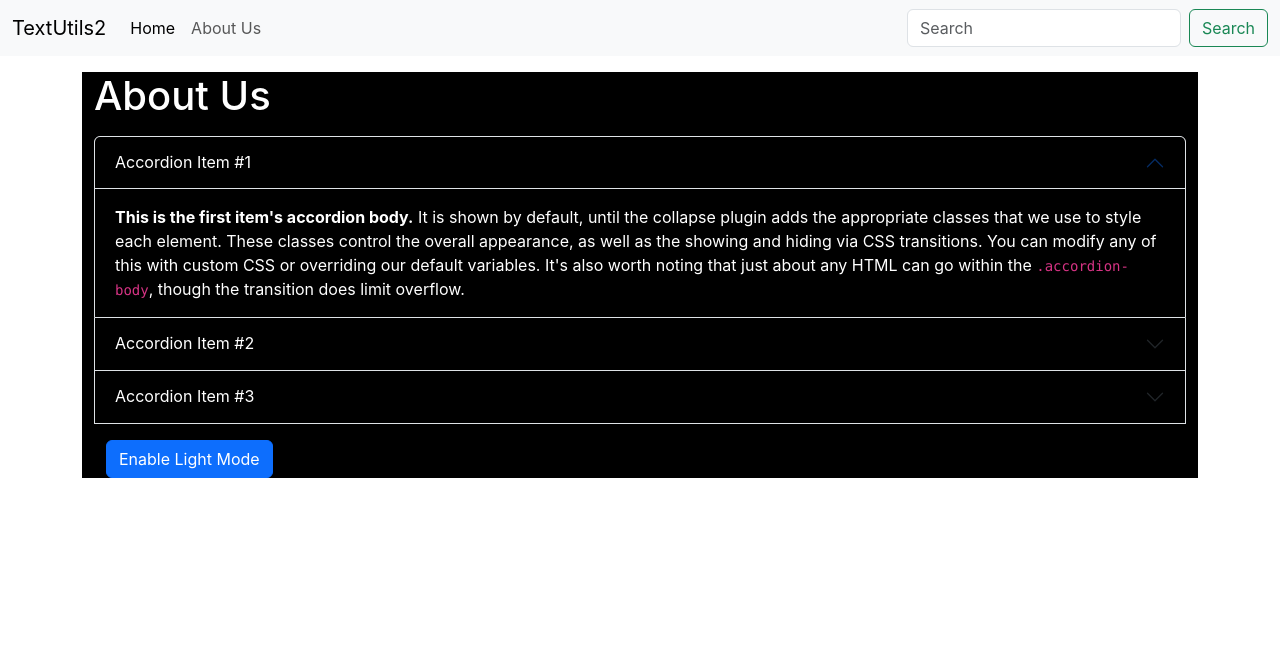
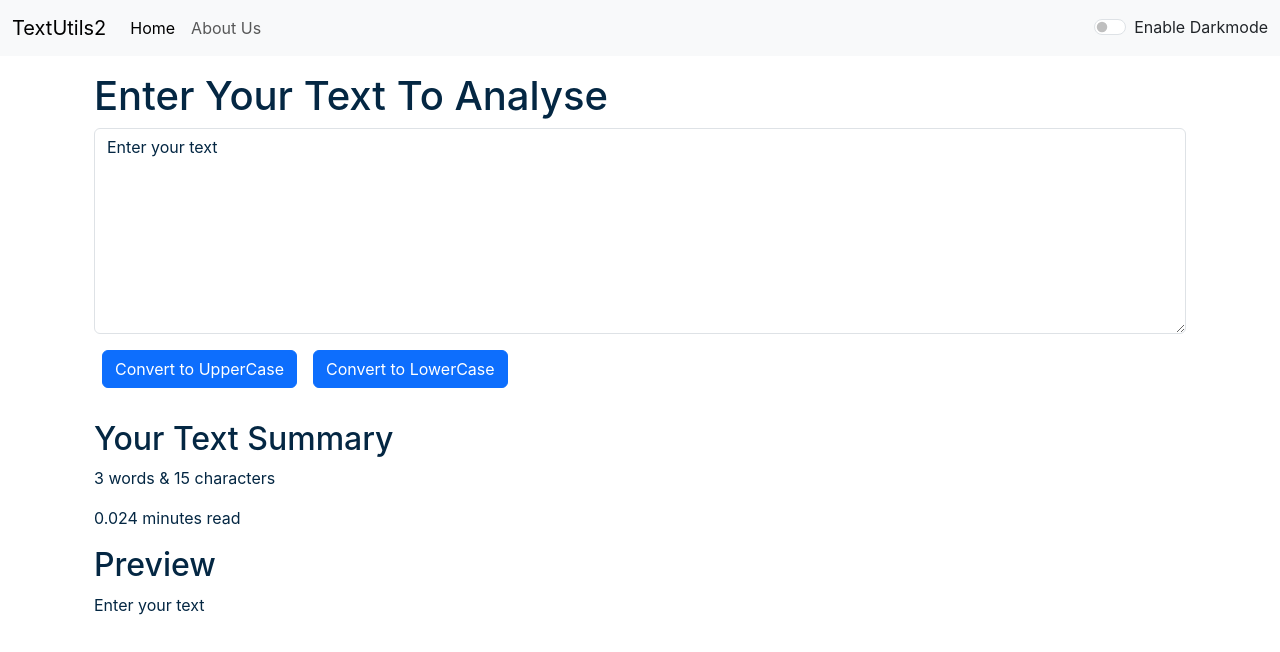
Before and after one commit to sahill-1/Text-Converter, a React (Create React App) app in the folder textutils/: page / in a window 1280 px wide. Shown: the top 652 px of the page. Built offline with nearby package versions, Linux system fonts and the light colour scheme.

Commit message:
completed-12

```diff
--- a/textutils/src/App.js
+++ b/textutils/src/App.js
@@ -1,14 +1,26 @@
+import React, { useState } from 'react';
 import './App.css';
-import About from './components/About';
+// import About from './components/About';
 import Navbar from './components/Navbar';
-// import TextForm from './components/TextForm';
+import TextForm from './components/TextForm';
 function App() {
+  const [mode, setMode] = useState("light");
+  const toggleMode = () => {
+    if(mode==="light"){
+      setMode("dark")
+      document.body.style.backgroundColor = "#042743";
+    }
+    else{
+      setMode("light")
+      document.body.style.backgroundColor = "white";
+    }
+  }
   return (
     <>
-      <Navbar title="TextUtils2"/>
+      <Navbar title="TextUtils2" mode={mode} toggleMode={toggleMode}/>
       <div className="container my-3">
-        {/* <TextForm heading="Enter Your Text To Analyse"/> */}
-        <About/>
+        <TextForm heading="Enter Your Text To Analyse" mode={mode}/>
+        {/* <About/> */}
       </div>
     </>
   );
--- a/textutils/src/components/Navbar.js
+++ b/textutils/src/components/Navbar.js
@@ -2,7 +2,7 @@
 import  PropTypes  from 'prop-types';
 const Navbar = (props) => {
   return (
-    <nav className="navbar navbar-expand-lg bg-body-tertiary">
+    <nav className={`navbar navbar-expand-lg navbar-${props.mode} bg-${props.mode} `}>
         <div className="container-fluid">
           <a className="navbar-brand" href="/">{props.title}</a>
           <button className="navbar-toggler" type="button" data-bs-toggle="collapse" data-bs-target="#navbarSupportedContent" aria-controls="navbarSupportedContent" aria-expanded="false" aria-label="Toggle navigation">
@@ -17,10 +17,14 @@
                 <a className="nav-link" href="/">About Us</a>
               </li>
             </ul>
-            <form className="d-flex" role="search">
+            {/* <form className="d-flex" role="search">
                 <input className="form-control me-2" type="search" placeholder="Search" aria-label="Search"/>
                 <button className="btn btn-outline-success" type="submit">Search</button>
-            </form>
+            </form> */}
+            <div className={`form-check form-switch text-${props.mode === "light" ? "dark" : "light"} `}>
+              <input className="form-check-input" onClick={props.toggleMode} type="checkbox" role="switch" id="flexSwitchCheckDefault" />
+              <label className="form-check-label" htmlFor="flexSwitchCheckDefault">Enable Darkmode</label>
+            </div>
           </div>
         </div>
       </nav>
--- a/textutils/src/components/TextForm.js
+++ b/textutils/src/components/TextForm.js
@@ -19,20 +19,20 @@
     const [text, setText] = useState("Enter your text")
     return (
         <>
-        <div className="container">
+        <div className="container" style={{color: props.mode==="dark" ? "white" : "#042743"}}>
             <h1>{props.heading}</h1>
             <div className="mb-3">
-                <textarea className="form-control" value={text} onChange={handleOnChange} id="exampleFormControlTextarea1" rows="8"></textarea>
-                <button className="btn btn-primary mx-2" onClick={handleClickUpperCase}>Convert to UpperCase</button>
-                <button className="btn btn-primary mx-2" onClick={handleClickLowerCase}>Convert to LowerCase</button>
+                <textarea className="form-control" value={text} style={{backgroundColor: props.mode==="dark" ? "grey" : "white", color: props.mode==="dark" ? "white" : "#042743"}} onChange={handleOnChange} id="exampleFormControlTextarea1" rows="8"></textarea>
+                <button className="btn btn-primary mx-2 my-3" onClick={handleClickUpperCase}>Convert to UpperCase</button>
+                <button className="btn btn-primary mx-2 my-3" onClick={handleClickLowerCase}>Convert to LowerCase</button>
             </div>
         </div>
-        <div className="container my-3">
+        <div className="container my-3" style={{color: props.mode==="dark" ? "white" : "#042743"}}>
             <h2>Your Text Summary</h2>
             <p>{text.split(" ").length} words & {text.length} characters</p>
             <p>{0.008 * text.split(" ").length } minutes read</p>
             <h2>Preview</h2>
-            <p>{text}</p>
+            <p>{text.length > 0 ? text : "Type in box to preview it here."}</p>
         </div>
 
         </>
```
